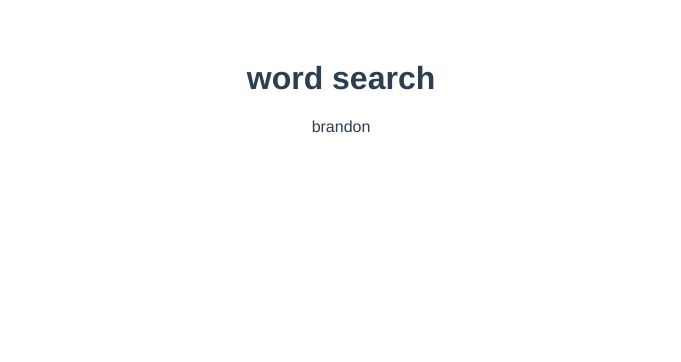
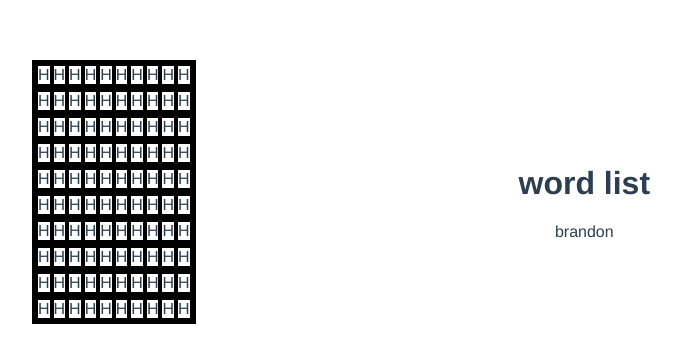
Before and after one commit to beefan/word-search-vue, a Vue app: page / in a window 1280 px wide. Shown: the top 362 px of the page, without its empty margins (299-980 px from the left). Built offline with nearby package versions, Linux system fonts and the light colour scheme.

Commit message:
basic grid for word search

```diff
--- a/src/App.vue
+++ b/src/App.vue
@@ -1,16 +1,19 @@
 <template>
   <div id="app">
+    <word-search />
     <word-list />
   </div>
 </template>
 
 <script>
 import WordList from "./components/WordList.vue";
+import WordSearch from "./components/WordSearch.vue";
 
 export default {
   name: "App",
   components: {
-    'word-list': WordList
+    'word-list': WordList,
+    'word-search': WordSearch
   },
   data () {
     return {
@@ -28,5 +31,8 @@ export default {
   text-align: center;
   color: #2c3e50;
   margin-top: 60px;
+  display: flex;
+  align-items: center;
+  justify-content: space-evenly;
 }
 </style>
--- a/src/components/WordList.vue
+++ b/src/components/WordList.vue
@@ -1,6 +1,6 @@
 <template>
   <div>
-    <h1>word search</h1>
+    <h1>word list</h1>
     {{ words["0"] }}
   </div>
 </template>
--- a/src/components/WordSearch.vue
+++ b/src/components/WordSearch.vue
@@ -1,13 +1,41 @@
 <template>
-  <div></div>
+  <div id="search">
+    <div class="row" v-for="x in rows" v-bind:key="x" >
+      <div class="letter" v-for="x in rows" v-bind:key="x">H</div>
+    </div>
+  </div>
 </template>
 
 <script>
 export default {
-
+  data () {
+    return {
+      size: 10
+    }
+  },
+  computed: {
+    rows() {
+      let x = []
+      for (let i = 1; i <= this.size; i++) {
+        x.push(i)
+      }
+      return x
+    }
+  }
 }
 </script>
 
 <style>
-
+#search {
+  border: 2px solid black;
+}
+#search .row {
+  border: 2px solid black;
+  display: flex;
+  flex-flow: row;
+  flex-wrap: nowrap;
+}
+#search .row .letter {
+  border: 2px solid black;
+}
 </style>
```
